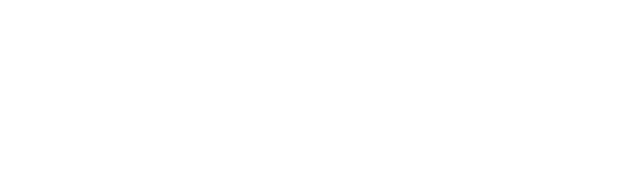
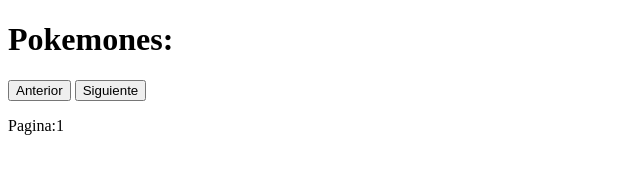
Before and after one commit to joastur11/pokedex, a plain HTML site: page index.html in a window 1280 px wide. Shown: the whole page, without its empty margins (0-640 px from the left). Drawn offline with Linux system fonts and the light colour scheme.

Commit message:
Agrega elementos HTML
Creacion de mas elementos del HTML, como botones para cambiar de pagina y secciones vacias donde iran los elementos traidos por el fetch.

```diff
--- a/index.html
+++ b/index.html
@@ -5,9 +5,27 @@
     <meta http-equiv='X-UA-Compatible' content='IE=edge'>
     <title>JoaPokedex</title>
     <meta name='viewport' content='width=device-width, initial-scale=1'>
+    <style>
+        .hidden {
+            display: none
+        }
+    </style>
 </head>
 <body>
-
+    <div>
+        <h1>Pokemones:</h1>
+        <ul id="lista">
+            <!-- -->
+        </ul>
+        <section id="detalles-pokemon">
+            <!-- -->
+        </section>
+    </div>
+    <div>
+        <button id="pagina-anterior"> Anterior </button>
+        <button id="pagina-siguiente"> Siguiente </button>
+        <p>Pagina:<span id="pagina">1</span></p>
+    </div>
     <script src='index.js'></script>
 </body>
 </html>
```
